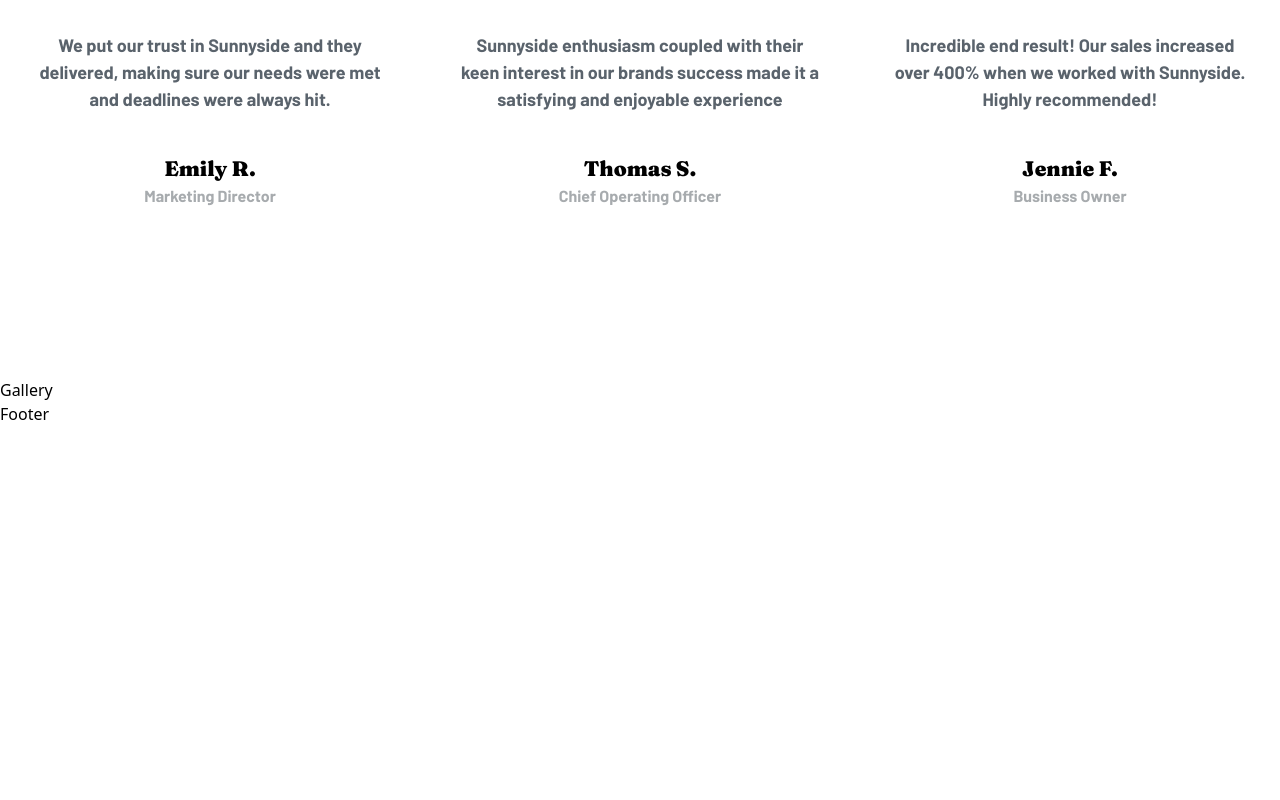
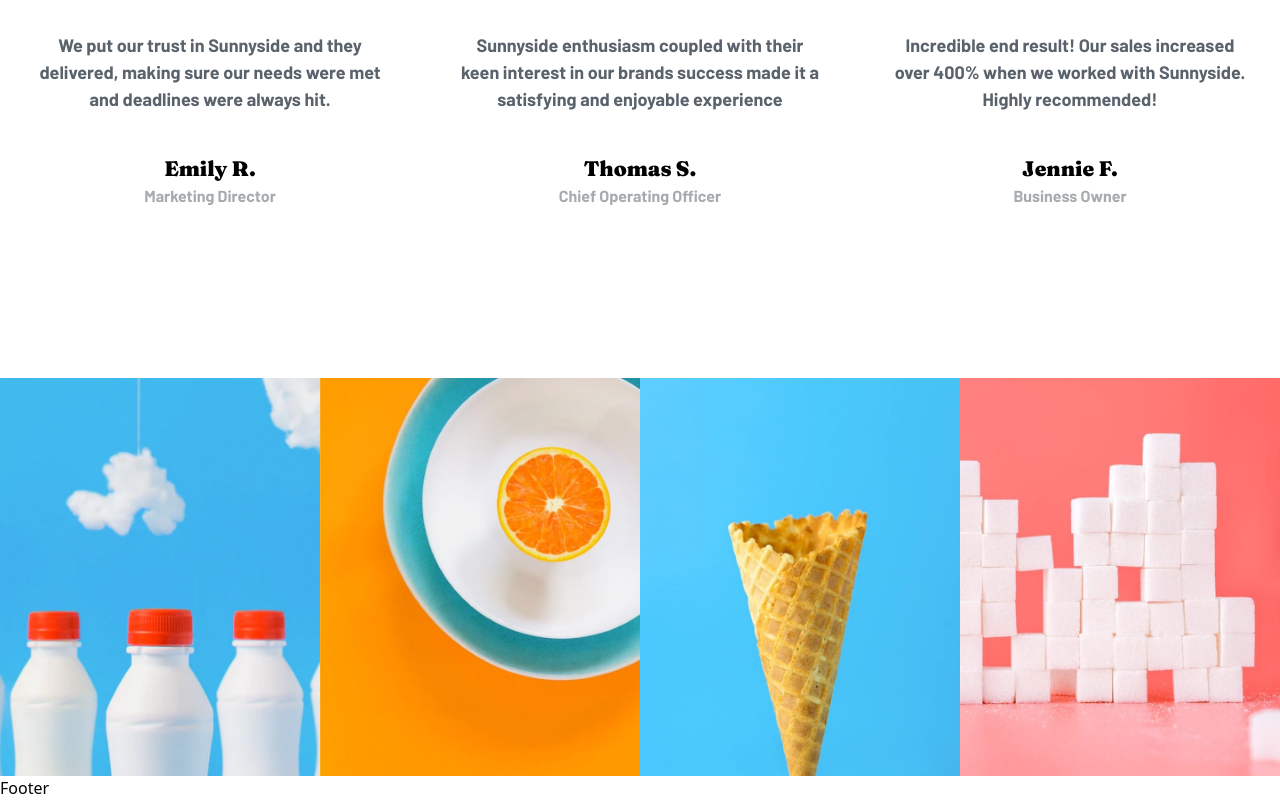
Before and after one commit to Mut1s0/sunnyside-agency-landing-page, a React (Vite) app: page / in a window 1280 px wide. Shown: the part 2791-3591 px from the top of the page. Before the commit the page ends 3217 px from the top, so only its background shows below. Built offline with nearby package versions, Linux system fonts and the light colour scheme; the HTML template or start-up script is replaced by a standard one.

Commit message:
Added gallery component

```diff
--- a/src/components/Gallery.jsx
+++ b/src/components/Gallery.jsx
@@ -1,7 +1,35 @@
+import { desktopGalleryMilkbottles, mobileGalleryMilkbottles, desktopGalleryOrange, mobileGalleryOrange, desktopGalleryCone, mobileGalleryCone, desktopGallerySugarcubes, mobileGallerySugarcubes } from "../images";
+function Gallery() {
 
-function Gallery() {
     return(
-        <h1>Gallery</h1>
+
+        <section>
+
+            <div className="grid grid-cols-1 ss:grid-cols-2 md:grid-cols-4">
+
+                <picture>
+                    <source media="(min-width: 768px)" srcSet={desktopGalleryMilkbottles} />
+                    <img src={mobileGalleryMilkbottles} alt="Milk Bottles" className="w-full" />
+                </picture>
+
+                <picture>
+                    <source media="(min-width: 768px)" srcSet={desktopGalleryOrange} />
+                    <img src={mobileGalleryOrange} alt="Orange" className="w-full" />
+                </picture>
+
+                <picture>
+                    <source media="(min-width: 768px)" srcSet={desktopGalleryCone} />
+                    <img src={mobileGalleryCone} alt="Cone" className="w-full" />
+                </picture>
+
+                <picture>
+                    <source media="(min-width: 768px)" srcSet={desktopGallerySugarcubes} />
+                    <img src={mobileGallerySugarcubes} alt="Sugar Cubes" className="w-full" />
+                </picture>
+
+            </div>
+
+        </section>
     )
 }
 
```
